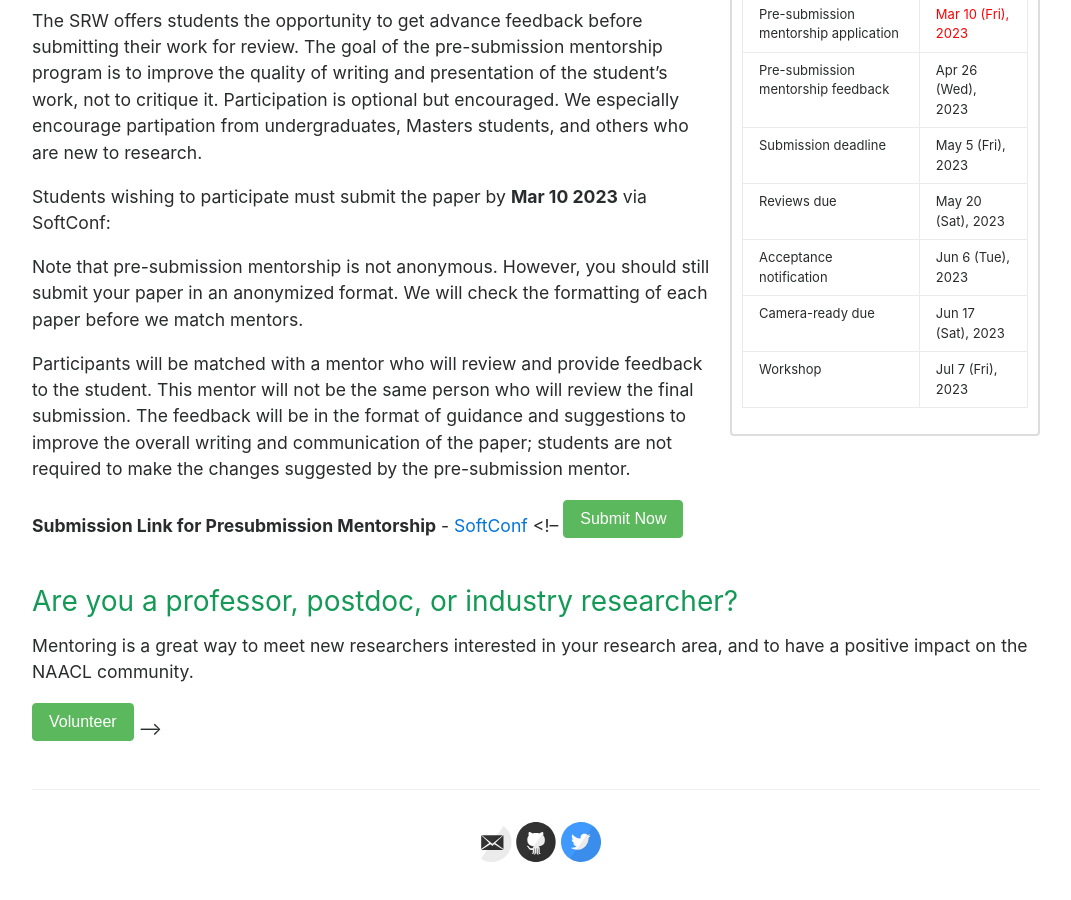
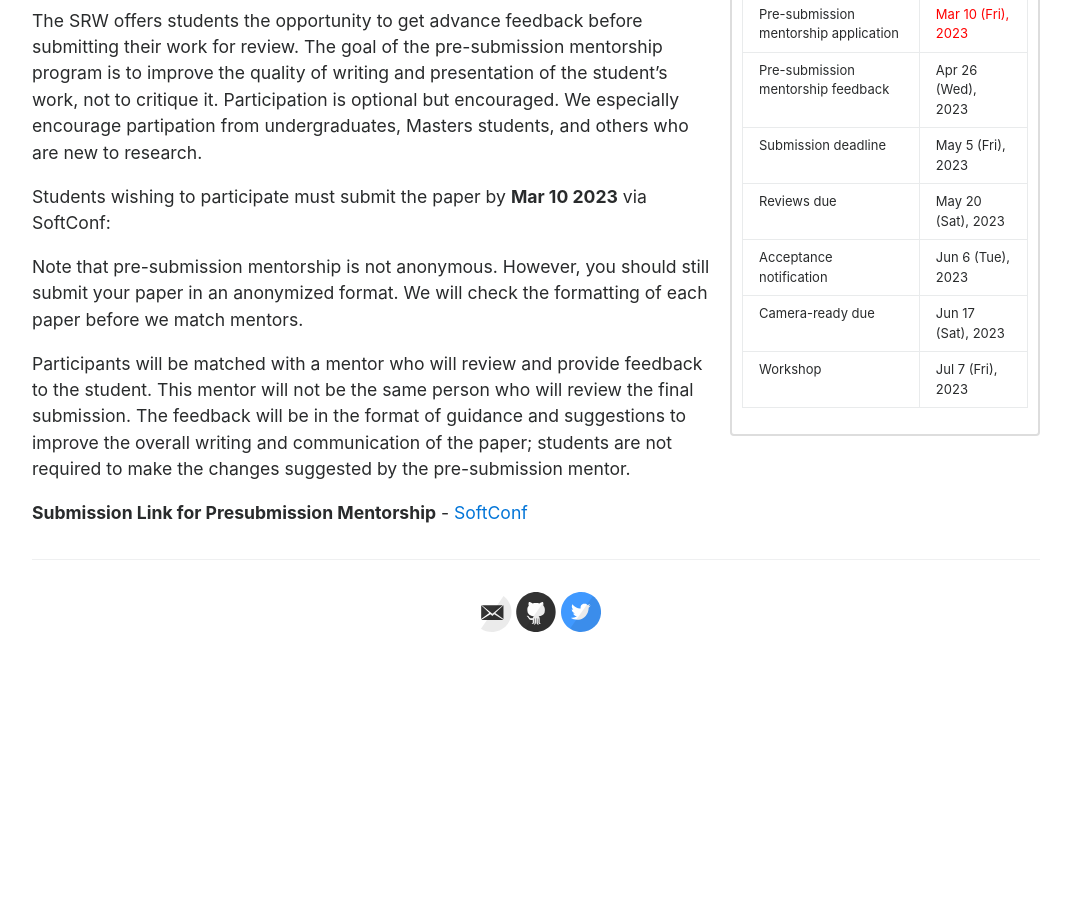
Before and after one commit to acl2025-srw/acl2025-srw.github.io, a Jekyll site: the page built from mentoring.md, in a window 1280 px wide and 900 px high, scrolled down 598 px. Shown: the whole window, without its empty margins (104-1175 px from the left). Built offline with Jekyll 4.4.1, drawn with Linux system fonts in a browser that asks for light colours; after the commit the page ends 1268 px from its top, so only the background shows below that.

Commit message:
Fixing bug

```diff
--- a/mentoring.md
+++ b/mentoring.md
@@ -18,15 +18,3 @@ Participants will be matched with a mentor who will review and provide feedback
 The feedback will be in the format of guidance and suggestions to improve the overall writing and communication of the paper; students are not required to make the changes suggested by the pre-submission mentor.
 
 **Submission Link for Presubmission Mentorship** - [SoftConf](https://softconf.com/acl2023/srw)
-<!--
-<button class="btn btn-success" onclick="window.location.href='https://forms.gle/kS3ErsCKpJbqnjm77';">
-Submit Now
-</button>
-
-### Are you a professor, postdoc, or industry researcher?
-Mentoring is a great way to meet new researchers interested in your research area, and to have a positive impact on the NAACL community.
-
-<button class="btn btn-success" onclick="window.location.href='https://forms.gle/K3UrvqahrkhP5y7S6';">
-Volunteer
-</button>
--->
```
